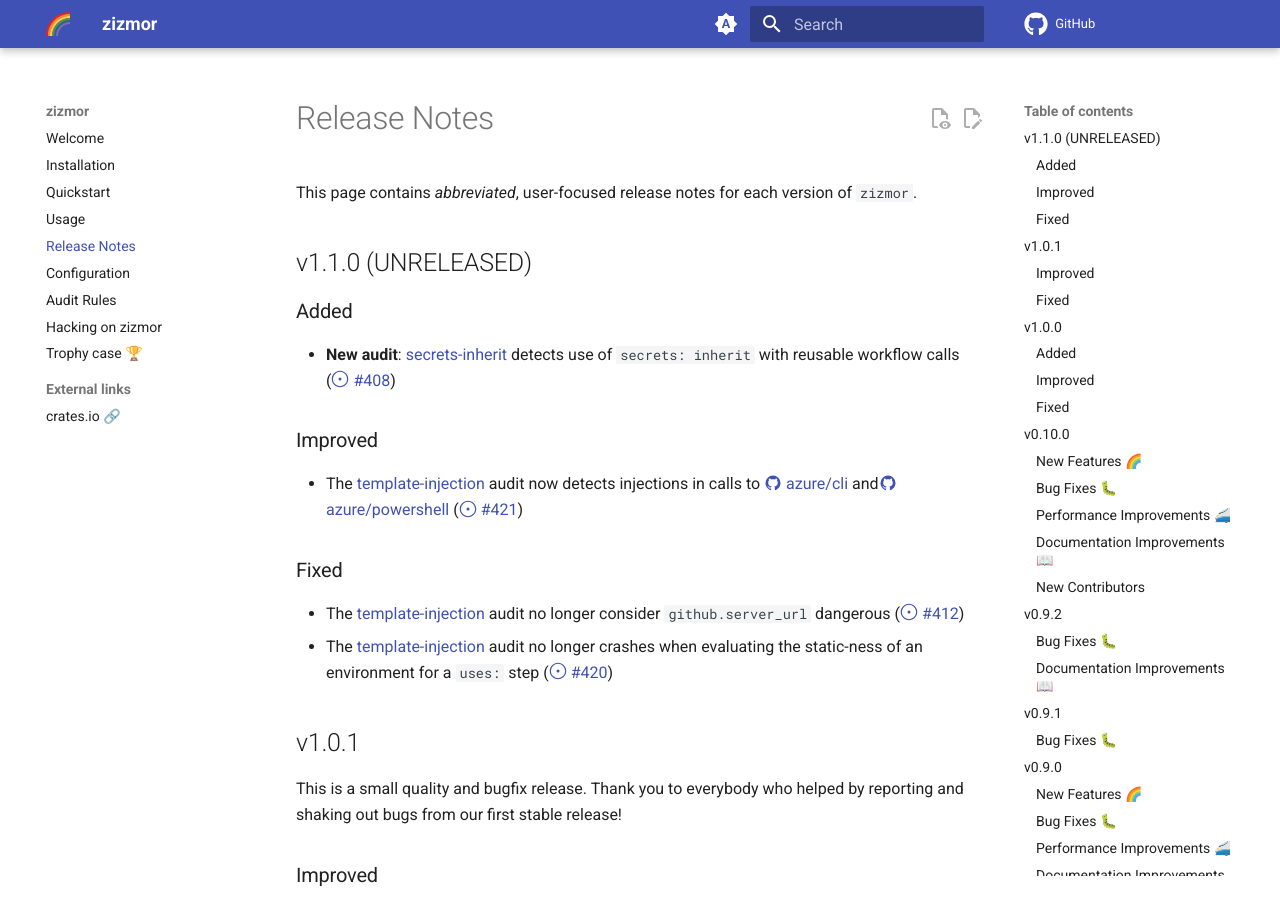
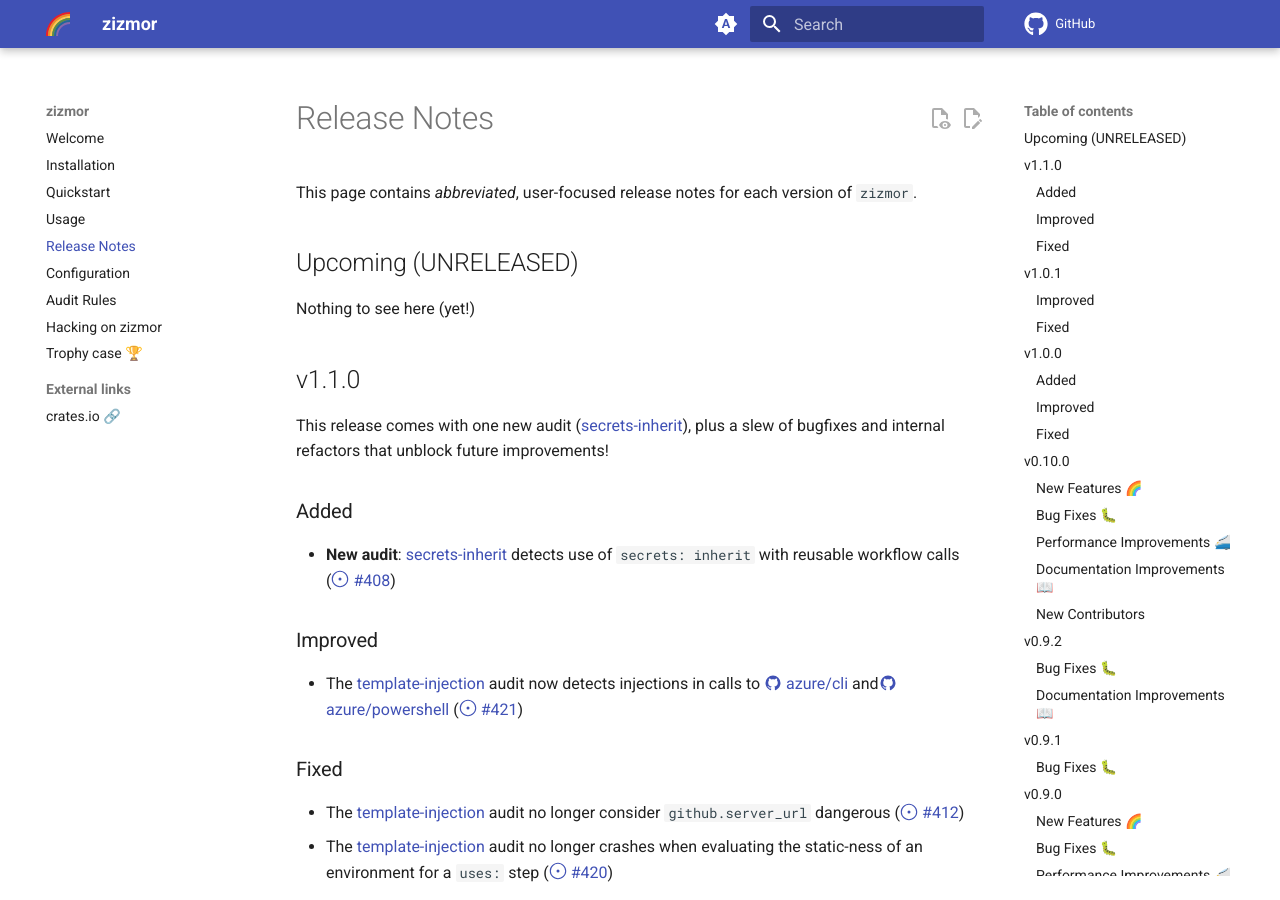
Before and after one commit to zizmorcore/zizmor, an MkDocs documentation site: the page built from docs/release-notes.md, in a window 1280 px wide and 900 px high. Built offline with MkDocs 1.6.1 and Material for MkDocs 9.7.7, drawn with Linux system fonts in a browser that asks for light colours; comment, search, counter and statistics services are not loaded.

Commit message:
chore: prep 1.1.0 (#428)

```diff
--- a/Cargo.toml
+++ b/Cargo.toml
@@ -1,7 +1,7 @@
 [package]
 name = "zizmor"
 description = "Static analysis for GitHub Actions"
-version = "1.0.1"
+version = "1.1.0"
 edition = "2021"
 repository = "https://github.com/woodruffw/zizmor"
 homepage = "https://github.com/woodruffw/zizmor"
--- a/docs/release-notes.md
+++ b/docs/release-notes.md
@@ -7,7 +7,14 @@
 This page contains _abbreviated_, user-focused release notes for each version
 of `zizmor`.
 
-## v1.1.0 (UNRELEASED)
+## Upcoming (UNRELEASED)
+
+Nothing to see here (yet!)
+
+## v1.1.0
+
+This release comes with one new audit ([secrets-inherit]), plus a slew
+of bugfixes and internal refactors that unblock future improvements!
 
 ### Added
 
```
Also changed, not shown: docs/usage.md (+1 -1 lines), 1 other file.
